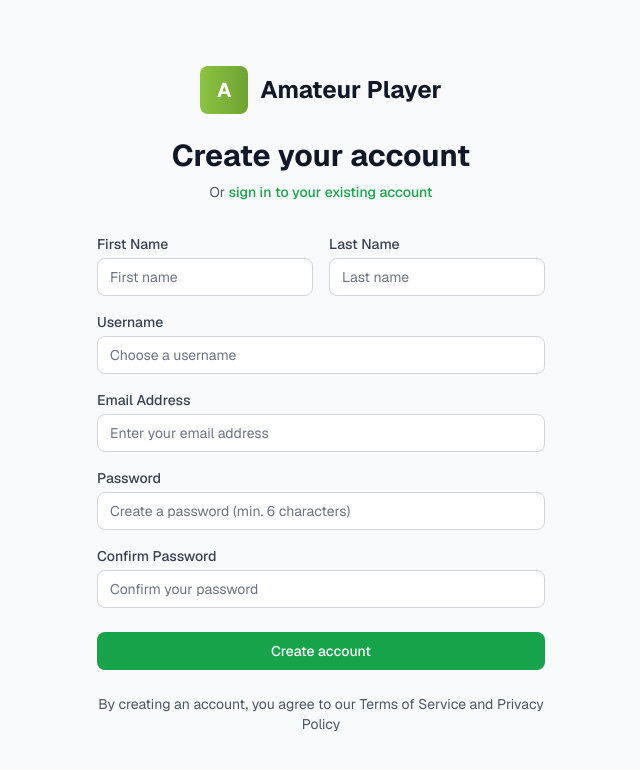
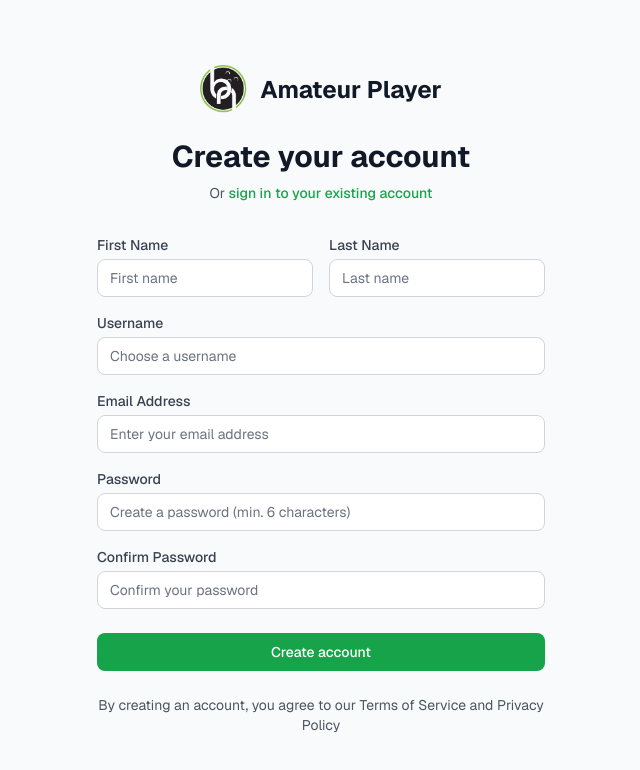
Before and after one commit to zamansheikh/amateur_player, a Next.js app: page /signup in a window 1280 px wide. Shown: the top 770 px of the page, without its empty margins (319-959 px from the left). Built offline with nearby package versions, Linux system fonts and the light colour scheme.

Commit message:
feat: Replace placeholder divs with Image component for logos in SignInPage, SignUpPage, and Navigation components

```diff
--- a/src/app/signin/page.tsx
+++ b/src/app/signin/page.tsx
@@ -2,6 +2,7 @@
 
 import { useState } from 'react';
 import Link from 'next/link';
+import Image from 'next/image';
 import { useRouter } from 'next/navigation';
 import { useAuth } from '@/contexts/AuthContext';
 
@@ -38,10 +39,13 @@ export default function SignInPage() {
             <div className="max-w-md w-full space-y-8">
                 <div className="text-center">
                     <div className="flex items-center justify-center gap-3 mb-6">
-                        <div className="w-12 h-12 rounded-lg flex items-center justify-center"
-                            style={{ background: 'linear-gradient(to right, #8BC342, #6fa332)' }}>
-                            <span className="text-white font-bold text-xl">A</span>
-                        </div>
+                        <Image
+                            src="/logo/logo.png"
+                            alt="Amateur Player Logo"
+                            width={48}
+                            height={48}
+                            className="rounded-lg"
+                        />
                         <span className="text-2xl font-bold text-gray-900">Amateur Player</span>
                     </div>
                     <h2 className="text-3xl font-bold text-gray-900">Sign in to your account</h2>
--- a/src/app/signup/page.tsx
+++ b/src/app/signup/page.tsx
@@ -2,6 +2,7 @@
 
 import { useState } from 'react';
 import Link from 'next/link';
+import Image from 'next/image';
 import { useRouter } from 'next/navigation';
 import { useAuth } from '@/contexts/AuthContext';
 
@@ -59,10 +60,13 @@ export default function SignUpPage() {
             <div className="max-w-md w-full space-y-8">
                 <div className="text-center">
                     <div className="flex items-center justify-center gap-3 mb-6">
-                        <div className="w-12 h-12 rounded-lg flex items-center justify-center"
-                            style={{ background: 'linear-gradient(to right, #8BC342, #6fa332)' }}>
-                            <span className="text-white font-bold text-xl">A</span>
-                        </div>
+                        <Image
+                            src="/logo/logo.png"
+                            alt="Amateur Player Logo"
+                            width={48}
+                            height={48}
+                            className="rounded-lg"
+                        />
                         <span className="text-2xl font-bold text-gray-900">Amateur Player</span>
                     </div>
                     <h2 className="text-3xl font-bold text-gray-900">Create your account</h2>
--- a/src/components/Navigation.tsx
+++ b/src/components/Navigation.tsx
@@ -1,6 +1,7 @@
 'use client';
 
 import Link from 'next/link';
+import Image from 'next/image';
 import { usePathname } from 'next/navigation';
 import { useState } from 'react';
 import { Home, BarChart3, MessageCircle, Settings, Bell, Menu, X, LogOut, Rss } from 'lucide-react';
@@ -39,10 +40,19 @@ export default function Navigation({ children }: { children: React.ReactNode })
                         <div className="fixed inset-0 bg-gray-600 bg-opacity-75" onClick={() => setSidebarOpen(false)} />
                         <div className="relative flex flex-col w-64 h-full bg-gray-900 shadow-xl">
                             <div className="flex items-center justify-between px-4 py-4 border-b border-gray-700">
-                                <span className="text-xl font-bold">
-                                    <span className="text-white">Bowlers </span>
-                                    <span className="text-green-400">Network</span>
-                                </span>
+                                <div className="flex items-center gap-3">
+                                    <Image
+                                        src="/logo/logo.png"
+                                        alt="Bowlers Network Logo"
+                                        width={32}
+                                        height={32}
+                                        className="rounded"
+                                    />
+                                    <span className="text-xl font-bold">
+                                        <span className="text-white">Bowlers </span>
+                                        <span className="text-green-400">Network</span>
+                                    </span>
+                                </div>
                                 <button onClick={() => setSidebarOpen(false)} className="p-2 text-gray-400 hover:text-gray-300">
                                     <X className="w-6 h-6" />
                                 </button>
@@ -77,9 +87,13 @@ export default function Navigation({ children }: { children: React.ReactNode })
                         <div className="flex flex-col flex-grow border-r border-gray-800" style={{ backgroundColor: '#111B05' }}>
                             {/* Logo */}
                             <div className="flex items-center gap-3 px-6 py-6 border-b border-gray-800">
-                                <div className="w-10 h-10 rounded-full bg-white flex items-center justify-center">
-                                    <span className="font-bold text-lg" style={{ color: '#111B05' }}>B</span>
-                                </div>
+                                <Image
+                                    src="/logo/logo.png"
+                                    alt="Bowlers Network Logo"
+                                    width={40}
+                                    height={40}
+                                    className="rounded"
+                                />
                                 <span className="text-xl font-bold text-white">Bowlersnetwork</span>
                             </div>
 
```
